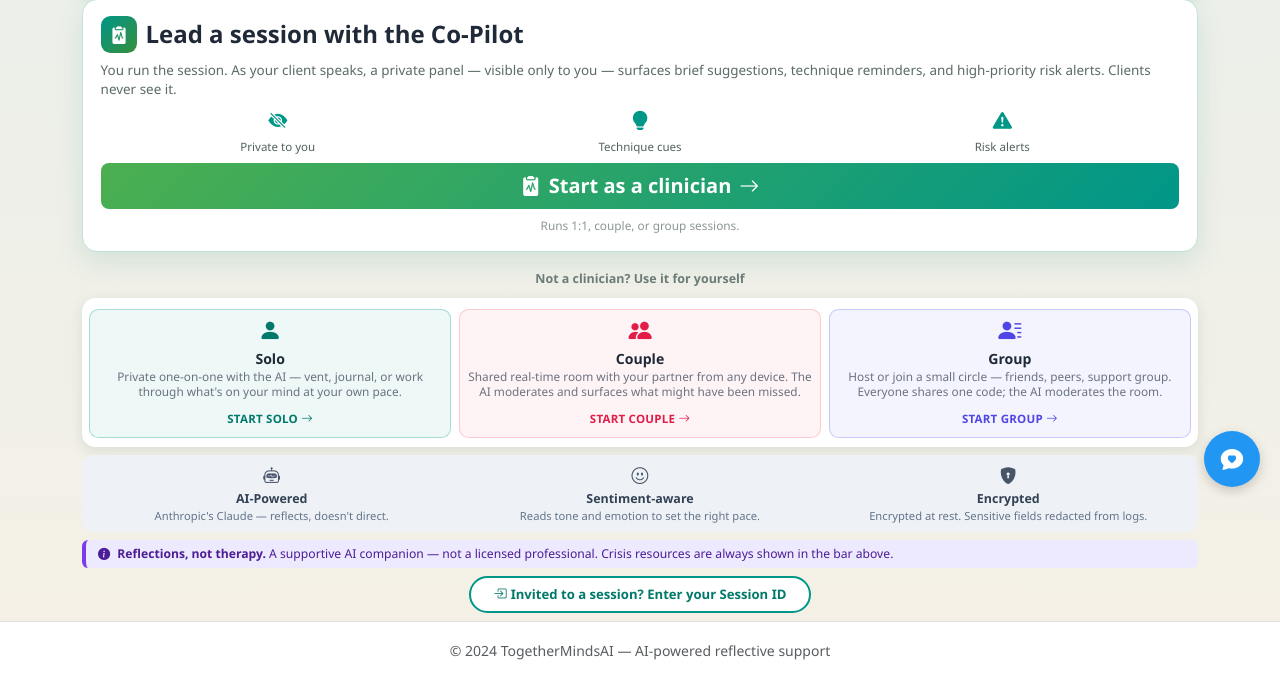
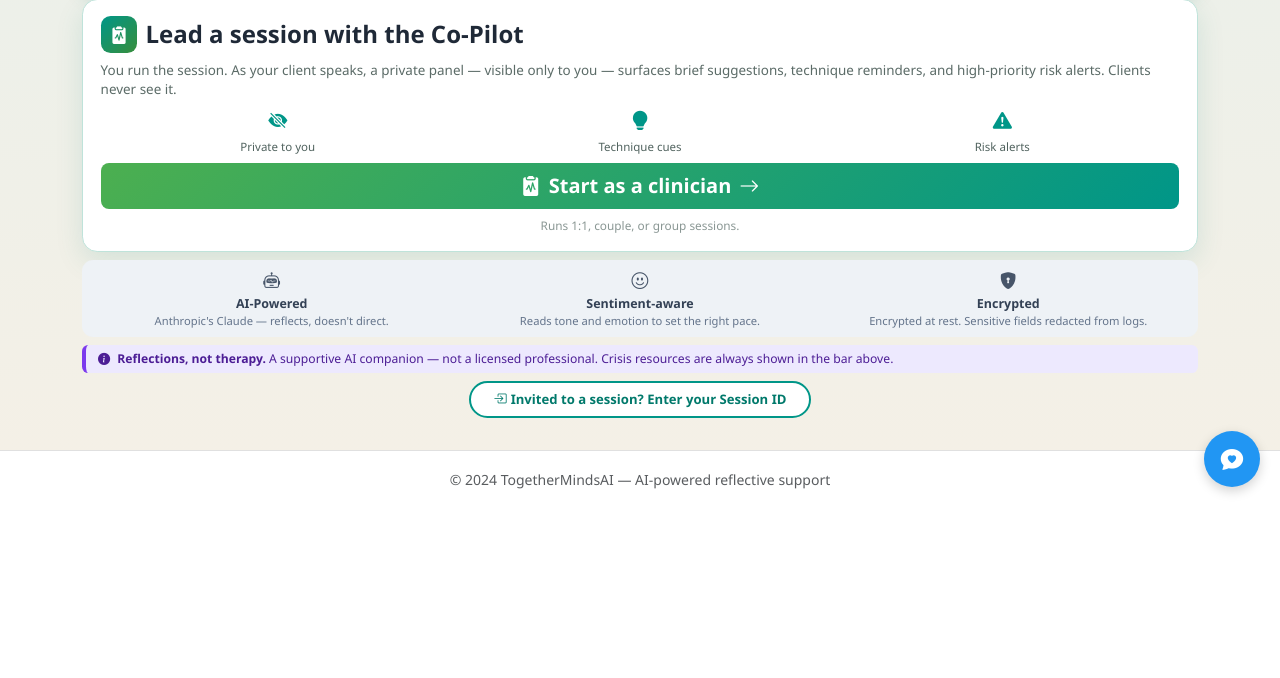
Before and after one commit to OnlineGBC/TogetherMindsAI, a Flask app: page /welcome in a window 1280 px wide. Shown: the part 293-971 px from the top of the page. After the commit the page ends 787 px from the top, so only its background shows below. Run offline with Flask 3, Linux system fonts and the light colour scheme; parts of the project's set-up code (start-up, migrations or seed data) failed here and were passed over; some libraries are stand-ins or nearby versions.

Commit message:
Welcome page: remove consumer self-reflection section (therapist-only)
Drop the 'Not a clinician? Use it for yourself' divider and the consumer
Solo/Couple/Group mode cards. The welcome is now fully clinician-focused:
hero, Co-Pilot card, trust strip, safety note, and the session-join link.
The /auth/* consumer routes still exist directly.

```diff
--- a/templates/welcome.html
+++ b/templates/welcome.html
@@ -228,51 +228,6 @@
     <p class="cc-foot text-center mb-0 mt-2">Runs 1:1, couple, or group sessions.</p>
 </div>
 
-<!-- Secondary: consumer self-reflection (demoted below the clinician CTA) -->
-<div class="consumer-divider">Not a clinician? Use it for yourself</div>
-
-<!-- Three modes — each block is a direct link to its auth page -->
-<div class="modes-card mb-2">
-    <div class="row g-2 text-center">
-        <div class="col-4">
-            <a href="/auth/solo" class="mode-link solo">
-                <i class="bi bi-person-fill mode-icon"></i>
-                <div class="mode-title">Solo</div>
-                <p class="d-md-none">One-on-one with the AI.</p>
-                <p class="d-none d-md-block">
-                    Private one-on-one with the AI &mdash; vent, journal, or work through
-                    what's on your mind at your own pace.
-                </p>
-                <span class="mode-cta">Start Solo <i class="bi bi-arrow-right"></i></span>
-            </a>
-        </div>
-        <div class="col-4">
-            <a href="/auth/couple" class="mode-link couple">
-                <i class="bi bi-people-fill mode-icon"></i>
-                <div class="mode-title">Couple</div>
-                <p class="d-md-none">Real-time chat with your partner.</p>
-                <p class="d-none d-md-block">
-                    Shared real-time room with your partner from any device. The AI
-                    moderates and surfaces what might have been missed.
-                </p>
-                <span class="mode-cta">Start Couple <i class="bi bi-arrow-right"></i></span>
-            </a>
-        </div>
-        <div class="col-4">
-            <a href="/auth/group" class="mode-link group">
-                <i class="bi bi-person-lines-fill mode-icon"></i>
-                <div class="mode-title">Group</div>
-                <p class="d-md-none">Host or join a small circle.</p>
-                <p class="d-none d-md-block">
-                    Host or join a small circle &mdash; friends, peers, support group.
-                    Everyone shares one code; the AI moderates the room.
-                </p>
-                <span class="mode-cta">Start Group <i class="bi bi-arrow-right"></i></span>
-            </a>
-        </div>
-    </div>
-</div>
-
 <!-- Privacy strip (slate panel) -->
 <div class="privacy-strip mb-2">
     <div class="row g-2 text-center">
```
